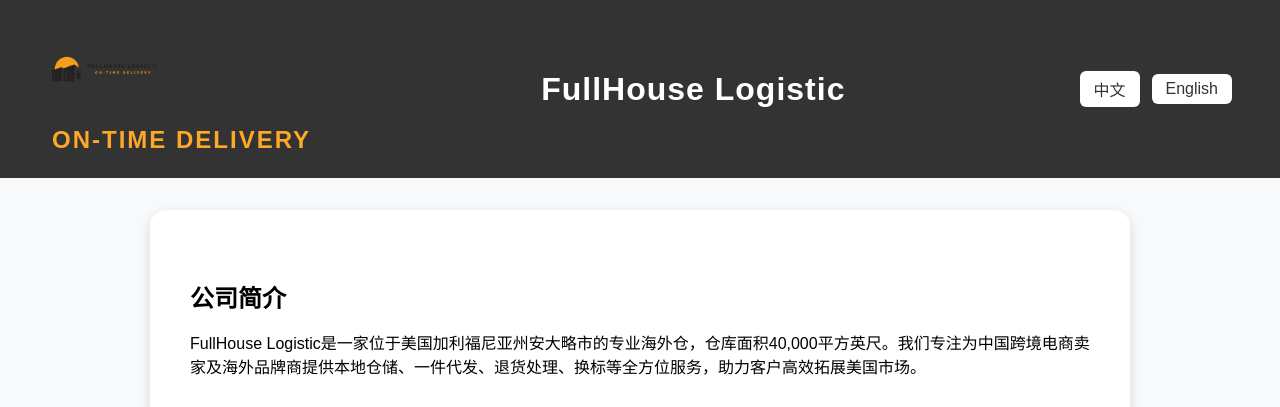
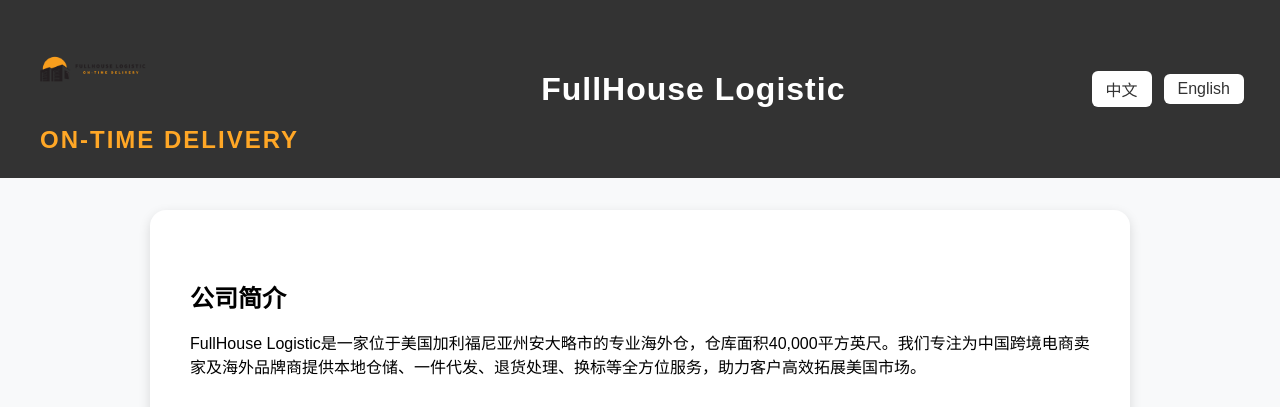
Before and after one commit to Edward19969830/fullhouse-logistic-site, a plain HTML site: page index.html in a window 1280 px wide. Shown: the top 407 px of the page. Drawn offline with Linux system fonts and the light colour scheme; files whose address does not match are found by name.

Commit message:
Update index.html

```diff
--- a/index.html
+++ b/index.html
@@ -5,14 +5,14 @@
   <title>FullHouse Logistic 海外仓</title>
   <style>
     body { font-family: Arial, sans-serif; margin: 0; background: #f8f9fa; }
-    .header, .footer { background: #333; color: #fff; padding: 24px; }
+    .header, .footer { background: #333; color: #fff; padding: 24px 0; }
     .header-content {
       display: flex;
       align-items: center;
       justify-content: space-between;
-      max-width: 1200px;
-      margin: 0 auto;
-      padding: 0 24px;
+      width: 100%;
+      padding: 0 36px;
+      box-sizing: border-box;
     }
     .logo {
       height: 90px;
@@ -138,7 +138,7 @@
       opacity: 1;
     }
     @media (max-width: 900px) {
-      .header-content { flex-direction: column; align-items: flex-start; padding: 8px;}
+      .header-content { flex-direction: column; align-items: flex-start; padding: 0 8px;}
       .title-area-center { text-align: left; width: 100%; }
       .site-title { font-size: 1.2em; }
       .logo { height: 60px; }
@@ -189,7 +189,7 @@
   <div class="header">
     <div class="header-content">
       <!-- 左侧 LOGO 和标语 -->
-      <div style="display: flex; flex-direction: column; align-items: flex-start; min-width: 220px;">
+      <div style="display: flex; flex-direction: column; align-items: flex-start; min-width: 210px;">
         <img src="/mnt/data/logo.png" alt="FullHouse Logistic Logo" class="logo">
         <span class="logo-slogan">ON-TIME DELIVERY</span>
       </div>
```
